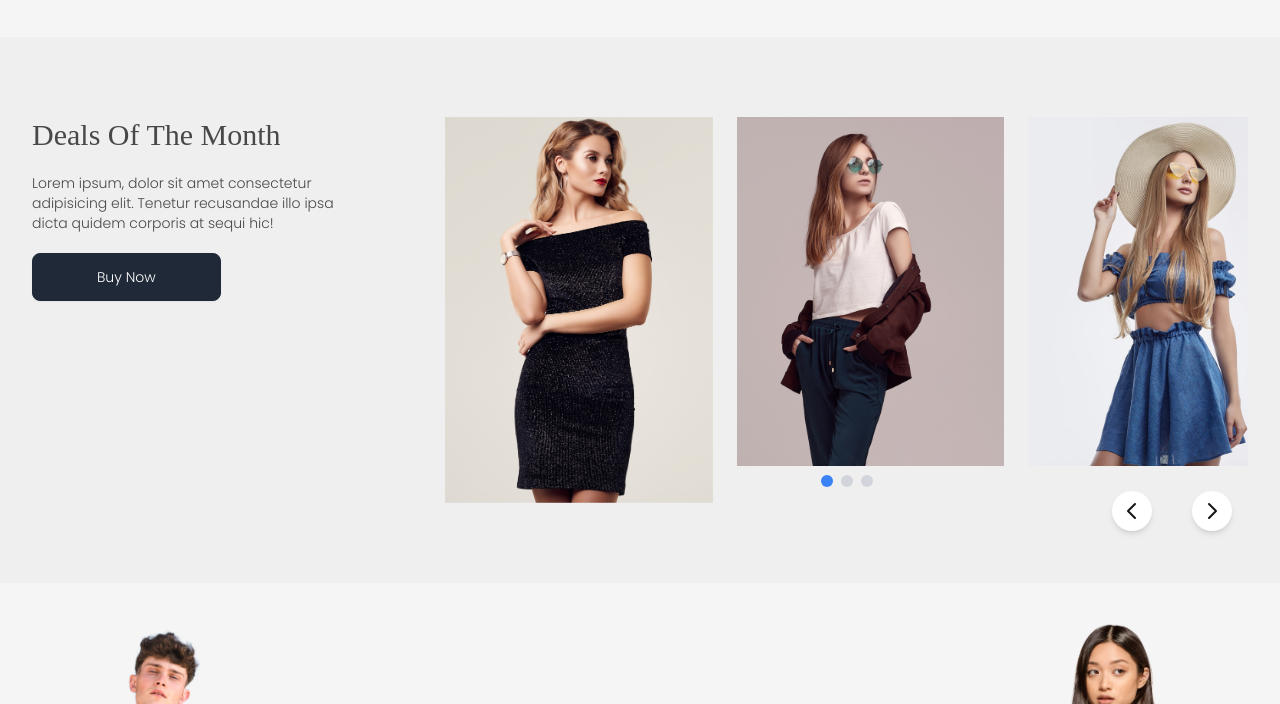
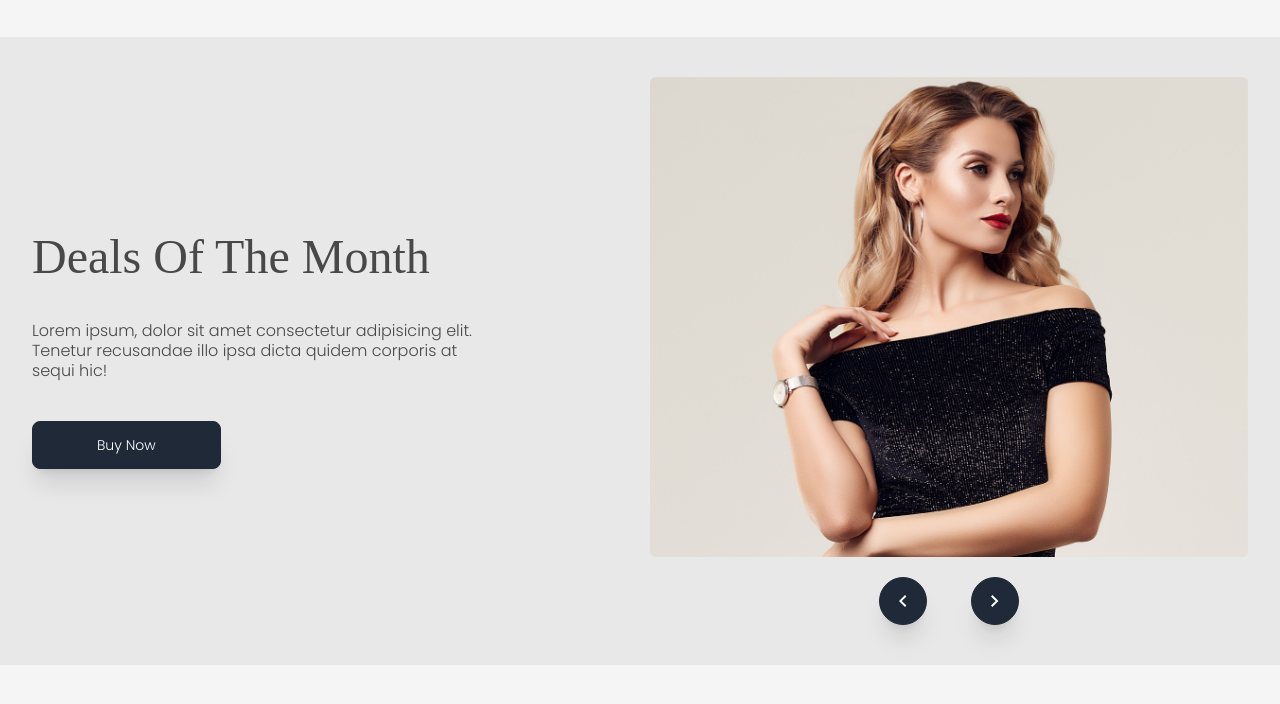
Before and after one commit to nattapoleim/nattapoleim.github.io, a website: page index.html in a window 1280 px wide. Shown: the part 796-1500 px from the top of the page. Drawn offline with nearby package versions, Linux system fonts and the light colour scheme; a web font is replaced by a local one.

Commit message:
feat:finish carousel

```diff
--- a/components/hero/carousel.html
+++ b/components/hero/carousel.html
@@ -1,68 +1,44 @@
-<div class="relative w-full flex">
+<div class="w-fit flex flex-col items-center justify-center gap-5">
   <!-- Carousel container -->
-  <div class="overflow-hidden">
-    <div class="flex transition-transform duration-300 ease-in-out [&_>_div]:w-1/3 gap-6">
+  <div class="overflow-hidden rounded-md">
+    <div
+      id="carousel"
+      class="flex transition-transform duration-300 ease-in-out [&_>_div]:h-[30rem]"
+    >
       <!-- Slide 1 -->
-      <div class="flex-shrink-0">
+      <div class="flex-shrink-0 w-full overflow-hidden">
         <img src="/assets/products/product1.png" alt="Model in black dress" class="w-full" />
       </div>
 
       <!-- Slide 2 -->
-      <div class="flex-shrink-0">
+      <div class="flex-shrink-0 w-full overflow-hidden">
         <img src="/assets/products/product4.png" alt="Model in blue dress" class="w-full" />
       </div>
 
       <!-- Slide 3 -->
-      <div class="flex-shrink-0">
+      <div class="flex-shrink-0 w-full overflow-hidden">
         <img src="/assets/products/product6.png" alt="Model in casual outfit" class="w-full" />
       </div>
 
       <!-- Slide 4 -->
-      <div class="flex-shrink-0">
+      <div class="flex-shrink-0 w-full overflow-hidden">
         <img src="/assets/products/product6.png" alt="Model in casual outfit" class="w-full" />
       </div>
 
       <!-- Slide 5 -->
-      <div class="flex-shrink-0">
+      <div class="flex-shrink-0 w-full overflow-hidden">
         <img src="/assets/products/product6.png" alt="Model in casual outfit" class="w-full" />
       </div>
     </div>
   </div>
 
   <!-- Navigation arrows -->
-  <div class="">
-    <button
-      class="absolute -bottom-12 right-24 -translate-y-1/2 bg-white rounded-full p-2 shadow-md"
-    >
-      <svg
-        xmlns="http://www.w3.org/2000/svg"
-        fill="none"
-        viewBox="0 0 24 24"
-        stroke="currentColor"
-        class="w-6 h-6"
-      >
-        <path stroke-linecap="round" stroke-linejoin="round" stroke-width="2" d="M15 19l-7-7 7-7" />
-      </svg>
+  <div class="space-x-10">
+    <button id="prevButton" class="btn btn-primary btn-circle">
+      <img src="/assets/chevron-left.svg" alt="left" />
     </button>
-    <button
-      class="absolute -bottom-12 right-4 -translate-y-1/2 bg-white rounded-full p-2 shadow-md"
-    >
-      <svg
-        xmlns="http://www.w3.org/2000/svg"
-        fill="none"
-        viewBox="0 0 24 24"
-        stroke="currentColor"
-        class="w-6 h-6"
-      >
-        <path stroke-linecap="round" stroke-linejoin="round" stroke-width="2" d="M9 5l7 7-7 7" />
-      </svg>
+    <button id="nextButton" class="btn btn-primary btn-circle">
+      <img src="/assets/chevron-right.svg" alt="right" />
     </button>
   </div>
-
-  <!-- Indicator dots -->
-  <div class="absolute bottom-4 left-1/2 -translate-x-1/2 flex space-x-2">
-    <button class="w-3 h-3 rounded-full bg-blue-500"></button>
-    <button class="w-3 h-3 rounded-full bg-gray-300"></button>
-    <button class="w-3 h-3 rounded-full bg-gray-300"></button>
-  </div>
 </div>
--- a/index.html
+++ b/index.html
@@ -68,17 +68,19 @@
     <!-- end hero -->
 
     <!-- deals -->
-    <section class="bg-base-200/20 py-20 my-10">
-      <div class="container flex gap-2">
-        <div class="text-secondary w-1/3 space-y-5">
-          <h3 class="font-volk text-3xl">Deals Of The Month</h3>
-          <p class="text-sm w-3/4">
+    <section class="bg-base-200/40 py-10 my-10">
+      <div class="container flex flex-col items-center justify-center sm:flex-row gap-5">
+        <div
+          class="text-secondary text-center sm:text-start sm:w-1/2 flex justify-center flex-col items-center sm:items-start gap-5 lg:gap-10"
+        >
+          <h3 class="font-volk text-5xl">Deals Of The Month</h3>
+          <p class="text-sm lg:text-[1rem] lg:w-3/4">
             Lorem ipsum, dolor sit amet consectetur adipisicing elit. Tenetur recusandae illo ipsa
             dicta quidem corporis at sequi hic!
           </p>
           <button class="btn btn-primary px-16">Buy Now</button>
         </div>
-        <div hx-get="/components/hero/carousel.html" hx-trigger="load" class="flex-1">img</div>
+        <div hx-get="/components/hero/carousel.html" hx-trigger="load" class="sm:w-1/2">img</div>
       </div>
     </section>
     <!-- end deals -->
--- a/input.css
+++ b/input.css
@@ -14,12 +14,8 @@
 }
 
 @layer components {
-  /* .btn {
-    @apply bg-black font-poppins font-light text-white py-2 px-6 rounded-lg w-fit shadow-xl hover:bg-dark duration-200 text-sm;
-  } */
-
   .btn {
-    @apply font-light;
+    @apply font-light shadow-xl;
   }
 
   .links {
--- a/script.js
+++ b/script.js
@@ -0,0 +1,41 @@
+// init carousel after htmx get element
+setTimeout(function () {
+  initCarousel()
+}, 500)
+
+// carousel
+function initCarousel() {
+  const carousel = document.getElementById('carousel')
+
+  const slides = Array.from(carousel.children)
+  const totalSlides = slides.length
+  let currentSlide = 0
+
+  const nextButton = document.getElementById('nextButton')
+  const prevButton = document.getElementById('prevButton')
+
+  if (!nextButton || !prevButton) {
+    console.error('Navigation elements not found')
+    return
+  }
+
+  function updateCarousel() {
+    carousel.style.transform = `translateX(-${currentSlide * 100}%)`
+    console.log('update')
+  }
+
+  function nextSlide() {
+    currentSlide = (currentSlide + 1) % totalSlides
+    console.log('next')
+    updateCarousel()
+  }
+
+  function prevSlide() {
+    currentSlide = (currentSlide - 1 + totalSlides) % totalSlides
+    console.log('prev')
+    updateCarousel()
+  }
+
+  nextButton.addEventListener('click', nextSlide)
+  prevButton.addEventListener('click', prevSlide)
+}
--- a/tailwind.config.js
+++ b/tailwind.config.js
@@ -2,11 +2,7 @@
 module.exports = {
   content: ['./**/*.{html,js}'],
   theme: {
-    extend: {
-      colors: {
-        bg: '#E0E0E0',
-      },
-    },
+    extend: {},
     container: {
       center: true,
       padding: {
@@ -44,6 +40,7 @@ module.exports = {
           'warning-content': '#161002',
           error: '#ff6978',
           'error-content': '#160405',
+          bg: '#E0E0E0',
         },
       },
     ],
```
Also changed, not shown: assets/chevron-left.svg (added), assets/chevron-right.svg (added), output.css.
